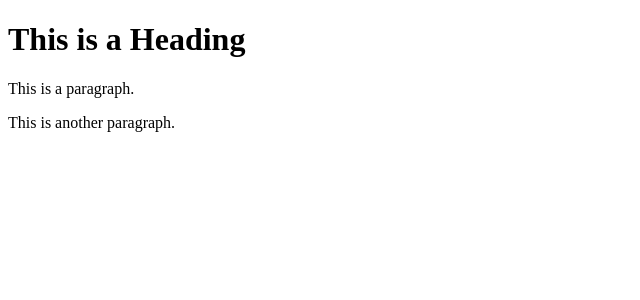
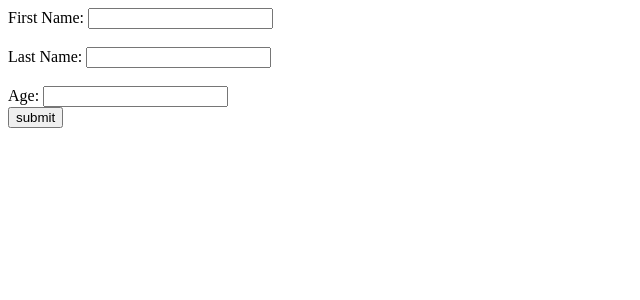
Before and after one commit to sachnaror/Django_CRUDops_Students, a Django app: template students/templates/add.html in a window 1280 px wide. Shown: the top 300 px of the page, without its empty margins (0-640 px from the left). Run offline with Django 5.2, Linux system fonts and the light colour scheme; the template is opened without the code that fills it, so the values that code supplies are empty.

Commit message:
Hard work crafts the path to greatness

```diff
--- a/students/templates/add.html
+++ b/students/templates/add.html
@@ -1,11 +1,27 @@
 <!DOCTYPE html>
-<html>
+<html lang="en">
 <head>
-    <title>Page Title</title>
+    <meta charset="UTF-8">
+    <meta http-equiv="X-UA-Compatible" content="IE=edge">
+    <meta name="viewport" content="width=device-width, initial-scale=1.0">
+    <title>Add Student</title>
 </head>
 <body>
-    <h1>This is a Heading</h1>
-    <p>This is a paragraph.</p>
-    <p>This is another paragraph.</p>
+    <form method="POST" action="{% url 'students:insert' %}">
+        {% csrf_token %}
+        <div>
+            <label>First Name: </label>
+            <input type="text" name="first_name">
+        </div><br>
+        <div>
+            <label>Last Name: </label>
+            <input type="text" name="last_name">
+        </div><br>
+        <div>
+            <label>Age: </label>
+            <input type="number" name="age">
+        </div>
+        <input type="submit" name="submit" value="submit">
+    </form>
 </body>
 </html>
```
Also changed, not shown: students/templates/edit.html (+21 -5 lines).
